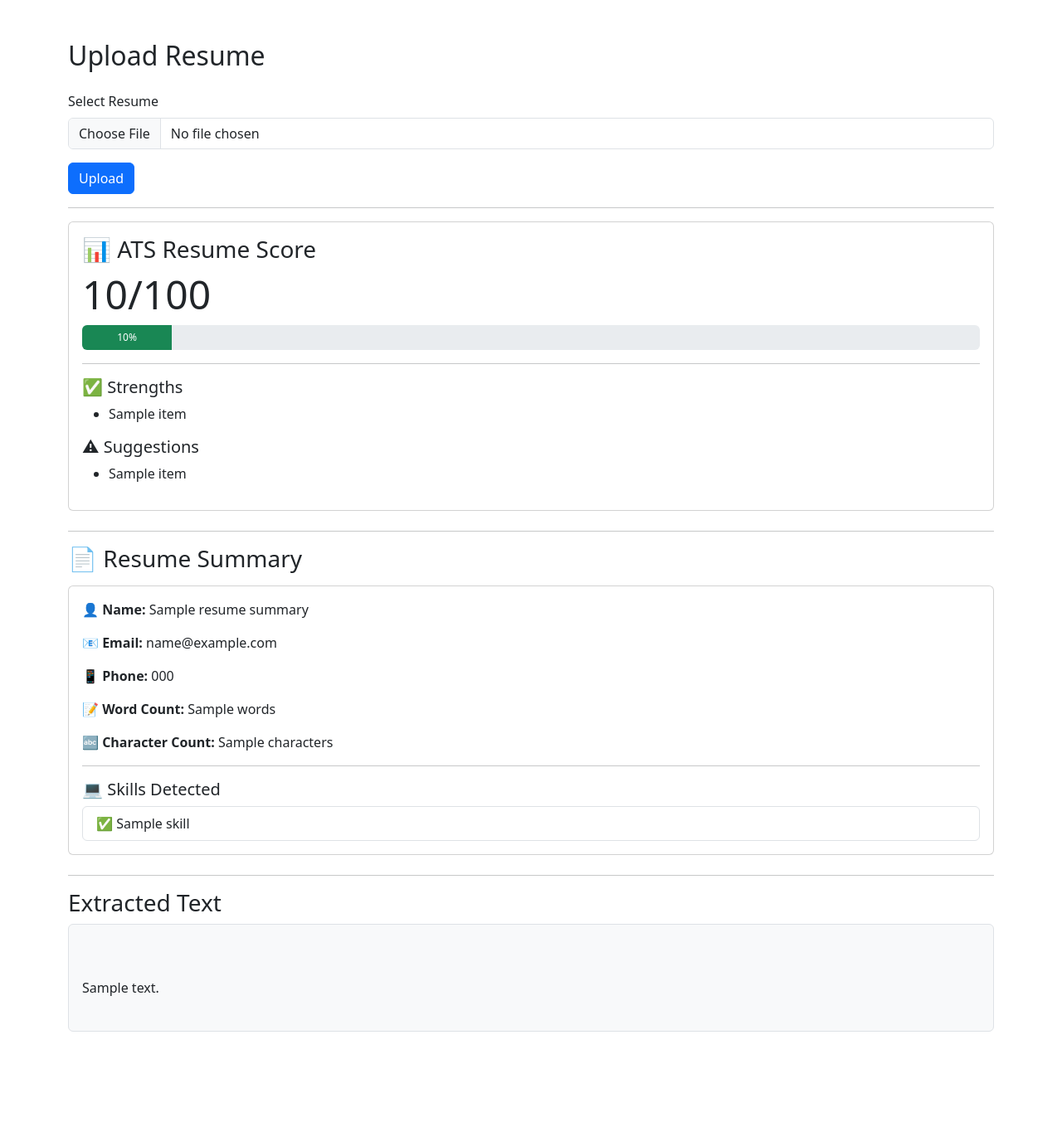
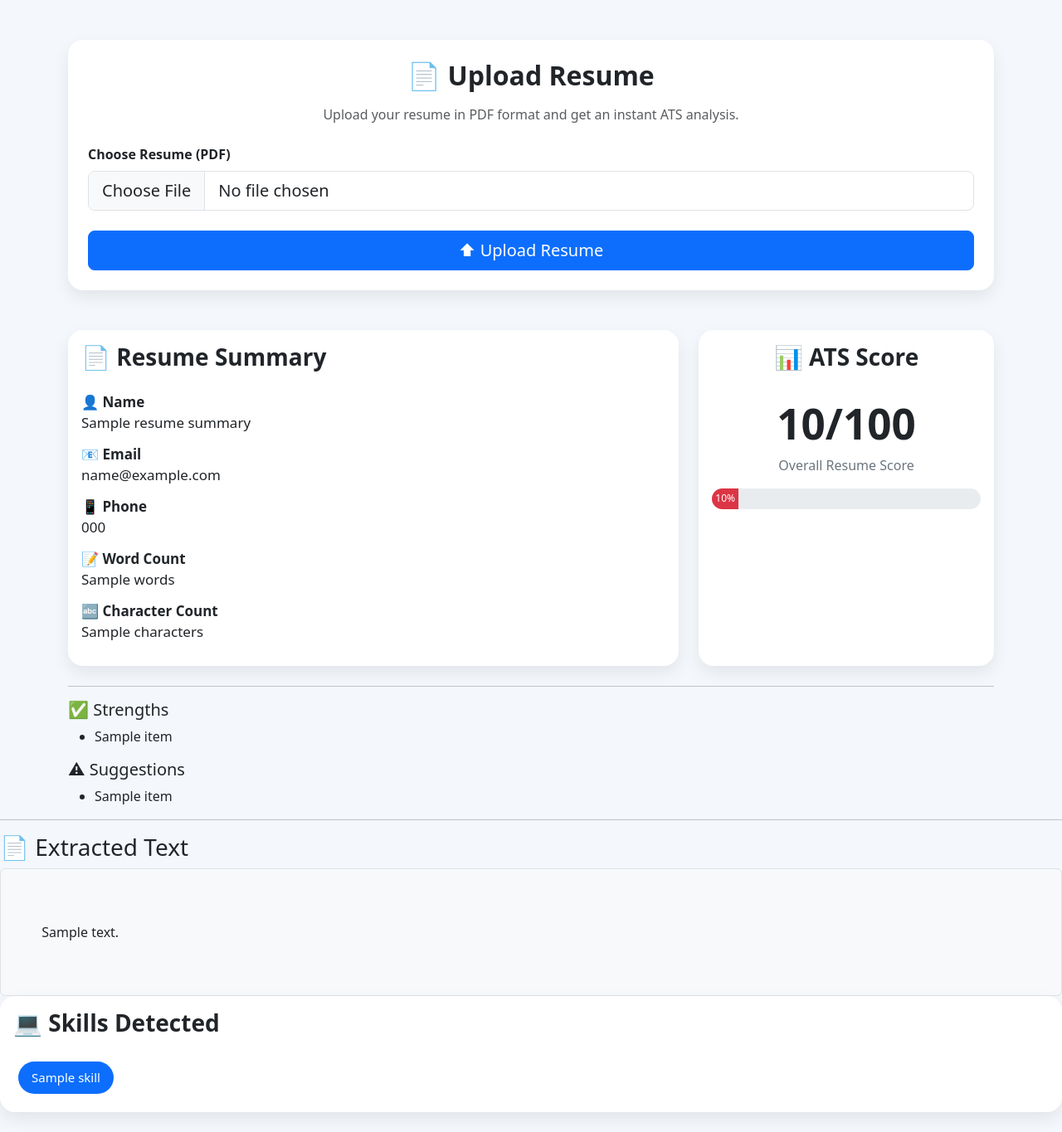
Before and after one commit to Adhyan777/AI-Resume-Analyzer, a Flask app: template templates/upload.html in a window 1280 px wide. Shown: the part 56-1421 px from the top of the page at 83% size. Before the commit the page ends 1300 px from the top, so only its background shows below. Run offline with Flask 3, Linux system fonts and the light colour scheme; the template is opened without the code that fills it: most values are stand-ins (such as "Sample title", 1, 10 or a date in 2020).

Commit message:
Improve dashboard UI and add custom styling

```diff
--- a/main.py
+++ b/main.py
@@ -44,6 +44,7 @@ def upload():
 
     extracted_text = ""
     resume_summary = None
+    ats_result = None
 
     if request.method == "POST":
 
@@ -53,7 +54,9 @@ def upload():
 
             return render_template(
                 "upload.html",
-                extracted_text=extracted_text
+                extracted_text=extracted_text,
+                resume_summary=resume_summary,
+                ats_result=ats_result
             )
 
         file = request.files["resume"]
@@ -64,7 +67,9 @@ def upload():
 
             return render_template(
                 "upload.html",
-                extracted_text=extracted_text
+                extracted_text=extracted_text,
+                resume_summary=resume_summary,
+                ats_result=ats_result
             )
 
         if file and allowed_file(file.filename):
@@ -81,17 +86,18 @@ def upload():
             extracted_text = extract_text(filepath)
 
             resume_summary = {
-            "name": extract_name(extracted_text),
-            "email": extract_email(extracted_text),
-            "phone": extract_phone(extracted_text),
-            "words": word_count(extracted_text),
-            "characters": character_count(extracted_text),
-            "skills": detect_skills(extracted_text)
-        }
+                "name": extract_name(extracted_text),
+                "email": extract_email(extracted_text),
+                "phone": extract_phone(extracted_text),
+                "words": word_count(extracted_text),
+                "characters": character_count(extracted_text),
+                "skills": detect_skills(extracted_text)
+            }
+
             ats_result = calculate_ats_score(
-            resume_summary,
-            extracted_text
-     )
+                resume_summary,
+                extracted_text
+            )
 
             flash(
                 "Resume uploaded successfully!",
@@ -105,14 +111,12 @@ def upload():
                 "danger"
             )
 
-        return render_template(
-    "upload.html",
-    extracted_text=extracted_text,
-    resume_summary=resume_summary,
-    ats_result=ats_result
-)
-
-
+    return render_template(
+        "upload.html",
+        extracted_text=extracted_text,
+        resume_summary=resume_summary,
+        ats_result=ats_result
+    )
 
 @app.route("/about")
 def about():
--- /dev/null
+++ b/static/css/style.css
@@ -0,0 +1,111 @@
+body{
+    background:#f4f7fb;
+}
+
+.card{
+    border:none;
+    border-radius:18px;
+    box-shadow:0 8px 20px rgba(0,0,0,.08);
+}
+
+.card-title{
+    font-weight:700;
+}
+
+.summary-item{
+    font-size:17px;
+    margin-bottom:12px;
+}
+
+.badge-skill{
+    background:#0d6efd;
+    color:white;
+    border-radius:25px;
+    padding:8px 15px;
+    display:inline-block;
+    margin:5px;
+    font-size:15px;
+}
+
+.progress{
+    border-radius:20px;
+}
+
+.display-score{
+    font-size:50px;
+    font-weight:bold;
+}
+
+.section-title{
+    font-weight:700;
+}
+
+.resume-text{
+    background:white;
+    border-radius:15px;
+    padding:20px;
+    max-height:500px;
+    overflow:auto;
+    white-space:pre-wrap;
+}
+
+.card:hover{
+    transform:translateY(-3px);
+    transition:.25s;
+}
+
+.dashboard-card{
+    height:100%;
+}
+
+.score-number{
+    font-size:3.2rem;
+    font-weight:700;
+}
+
+.score-label{
+    color:#6c757d;
+    font-size:1rem;
+}
+
+.score-excellent{
+    color:#198754;
+}
+
+.score-good{
+    color:#ffc107;
+}
+
+.score-poor{
+    color:#dc3545;
+}
+
+/* Skills */
+
+.skill-badge{
+
+    display:inline-block;
+
+    background:#0d6efd;
+
+    color:white;
+
+    padding:8px 16px;
+
+    border-radius:30px;
+
+    margin:6px;
+
+    font-size:15px;
+
+    font-weight:500;
+
+}
+
+.skill-badge:hover{
+
+    background:#084298;
+
+    transition:.25s;
+
+}
--- a/templates/base.html
+++ b/templates/base.html
@@ -13,6 +13,10 @@
 <link
 href="https://cdn.jsdelivr.net/npm/bootstrap@5.3.7/dist/css/bootstrap.min.css"
 rel="stylesheet">
+
+<link
+    rel="stylesheet"
+    href="{{ url_for('static', filename='css/style.css') }}">
 
 </head>
 
--- a/templates/upload.html
+++ b/templates/upload.html
@@ -2,63 +2,130 @@
 
 {% block content %}
 
-<h2 class="mb-4">
+<div class="card mb-5">
 
-Upload Resume
+    <div class="card-body p-4">
 
+        <h2 class="card-title text-center mb-3">
+            📄 Upload Resume
         </h2>
 
-<form
-method="POST"
-enctype="multipart/form-data">
+        <p class="text-center text-muted mb-4">
+            Upload your resume in PDF format and get an instant ATS analysis.
+        </p>
 
-<div class="mb-3">
+        <form method="POST" enctype="multipart/form-data">
 
-<label class="form-label">
+            <div class="mb-4">
 
-Select Resume
+                <label class="form-label fw-bold">
+
+                    Choose Resume (PDF)
 
                 </label>
 
                 <input
                     type="file"
                     name="resume"
-class="form-control"
-accept=".pdf">
+                    class="form-control form-control-lg"
+                    accept=".pdf"
+                    required>
 
             </div>
 
+            <div class="d-grid">
+
                 <button
-class="btn btn-primary">
+                    type="submit"
+                    class="btn btn-primary btn-lg">
 
-Upload
+                    ⬆ Upload Resume
 
                 </button>
 
+            </div>
+
         </form>
+
+    </div>
+
+</div>
 
 {% if extracted_text %}
 
-{% if ats_result %}
+    <!-- Resume Summary -->
 
-<hr>
+{% if resume_summary %}
 
-<div class="card mb-4">
+<div class="row g-4 mb-4">
+
+    <!-- Resume Summary -->
+
+    <div class="col-lg-8">
+
+        <div class="card dashboard-card">
 
             <div class="card-body">
 
-        <h3>📊 ATS Resume Score</h3>
+                <h3 class="card-title mb-4">
+                    📄 Resume Summary
+                </h3>
 
-        <h1 class="display-5">
+                <div class="summary-item">
+                    👤 <strong>Name</strong><br>
+                    {{ resume_summary.name }}
+                </div>
 
+                <div class="summary-item">
+                    📧 <strong>Email</strong><br>
+                    {{ resume_summary.email }}
+                </div>
+
+                <div class="summary-item">
+                    📱 <strong>Phone</strong><br>
+                    {{ resume_summary.phone }}
+                </div>
+
+                <div class="summary-item">
+                    📝 <strong>Word Count</strong><br>
+                    {{ resume_summary.words }}
+                </div>
+
+                <div class="summary-item">
+                    🔤 <strong>Character Count</strong><br>
+                    {{ resume_summary.characters }}
+                </div>
+
+            </div>
+
+        </div>
+
+    </div>
+
+    <!-- ATS Score Placeholder -->
+
+    <div class="col-lg-4">
+
+        <div class="card dashboard-card">
+
+            <div class="card-body text-center">
+
+                <h3 class="card-title mb-4">
+    📊 ATS Score
+</h3>
+
+<div class="score-number {{ score_class }}">
     {{ ats_result.score }}/100
+</div>
 
-        </h1>
+<p class="score-label mb-3">
+    Overall Resume Score
+</p>
 
-        <div class="progress mb-3" style="height:30px;">
+<div class="progress" style="height:25px;">
 
     <div
-                class="progress-bar bg-success"
+        class="progress-bar {{ 'bg-success' if ats_result.score >= 80 else 'bg-warning' if ats_result.score >= 50 else 'bg-danger' }}"
         role="progressbar"
         style="width: {{ ats_result.score }}%;">
 
@@ -67,6 +134,30 @@ Upload
     </div>
 
 </div>
+
+            </div>
+
+        </div>
+
+    </div>
+
+</div>
+
+{% endif %}
+
+    <!-- ATS Score -->
+
+    {% set score_class = "score-poor" %}
+
+{% if ats_result.score >= 80 %}
+    {% set score_class = "score-excellent" %}
+{% elif ats_result.score >= 50 %}
+    {% set score_class = "score-good" %}
+{% endif %}
+
+    {% if ats_result %}
+
+
 
             <hr>
 
@@ -100,53 +191,53 @@ Upload
 
     {% endif %}
 
-{% if resume_summary %}
+    <!-- Extracted Text -->
 
     <hr>
 
-<h3 class="mb-3">
+    <h3>
+        📄 Extracted Text
+    </h3>
 
-📄 Resume Summary
+    <div
+        class="border rounded p-3 bg-light"
+        style="white-space: pre-wrap; max-height:500px; overflow:auto;">
 
-</h3>
+        {{ extracted_text }}
+
+    </div>
+
+{% endif %}
+
+{% if resume_summary %}
 
 <div class="card mb-4">
 
     <div class="card-body">
 
-<p><strong>👤 Name:</strong> {{ resume_summary.name }}</p>
-
-<p><strong>📧 Email:</strong> {{ resume_summary.email }}</p>
-
-<p><strong>📱 Phone:</strong> {{ resume_summary.phone }}</p>
-
-<p><strong>📝 Word Count:</strong> {{ resume_summary.words }}</p>
-
-<p><strong>🔤 Character Count:</strong> {{ resume_summary.characters }}</p>
-
-<hr>
-
-<h5>💻 Skills Detected</h5>
+        <h3 class="card-title mb-4">
+            💻 Skills Detected
+        </h3>
 
         {% if resume_summary.skills %}
 
-<ul class="list-group">
-
             {% for skill in resume_summary.skills %}
 
-    <li class="list-group-item">
+                <span class="skill-badge">
 
-        ✅ {{ skill }}
+                    {{ skill }}
 
-    </li>
+                </span>
 
             {% endfor %}
 
-</ul>
-
         {% else %}
 
-<p>No skills detected.</p>
+            <p class="text-muted">
+
+                No skills detected.
+
+            </p>
 
         {% endif %}
 
@@ -156,24 +247,4 @@ Upload
 
 {% endif %}
 
-<hr>
-
-<h3>
-
-Extracted Text
-
-</h3>
-
-<div
-class="border rounded p-3 bg-light"
-style="white-space: pre-wrap;
-max-height:500px;
-overflow:auto;">
-
-{{ extracted_text }}
-
-</div>
-
-{% endif %}
-
 {% endblock %}
```
Lines whose indentation alone changed are shown as unchanged.
